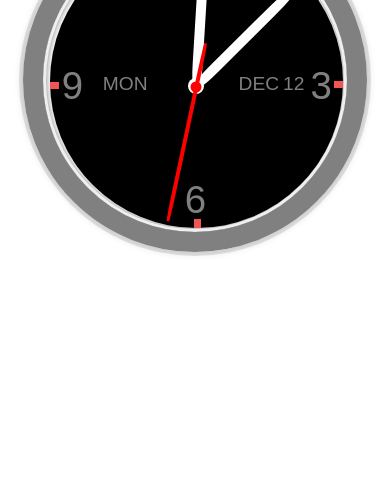
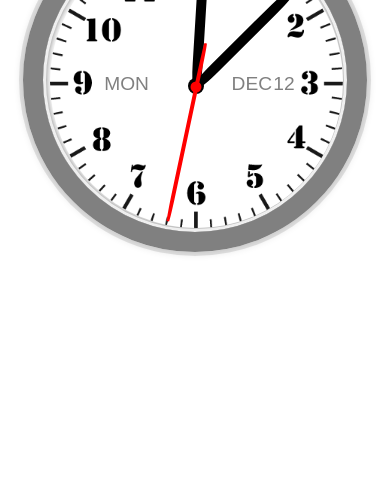
Before and after one commit to ananthmgk/02-css-and-js-clock, a plain HTML site: page index.html in a window 390 px wide. Shown: the part 342-844 px from the top of the page. Drawn offline with Linux system fonts and the light colour scheme.

Commit message:
added clock face image.

```diff
--- a/index.html
+++ b/index.html
@@ -1,17 +1,17 @@
 <!DOCTYPE html>
 <html lang="en">
   <head>
-    <meta charset="UTF-8">
-    <meta http-equiv="X-UA-Compatible" content="IE=edge">
-    <meta name="viewport" content="width=device-width, initial-scale=1.0">
+    <meta charset="UTF-8" />
+    <meta http-equiv="X-UA-Compatible" content="IE=edge" />
+    <meta name="viewport" content="width=device-width, initial-scale=1.0" />
     <title>css-and-js-clock</title>
-    <link rel="stylesheet" href="styles.css">
+    <link rel="stylesheet" href="styles.css" />
     <script src="main.js"></script>
   </head>
   <body>
     <div class="clock">
       <div class="clock-face">
-          <div class="num-cointainer">
+        <!-- <div class="num-cointainer">
             <div class="twelve-num">12</div>
             <div class="three-num">3</div>
             <div class="six-num">6</div>
@@ -20,7 +20,7 @@
             <div class="line-two"></div>
             <div class="line-three"></div>
             <div class="line-four"></div>
-          </div>
+          </div> -->
         <div class="hour-hand"></div>
         <div class="min-hand"></div>
         <div class="center-round-min"></div>
--- a/styles.css
+++ b/styles.css
@@ -16,11 +16,8 @@ body {
   margin: 50px auto;
   position: relative;
   padding: 2rem;
-    box-shadow:
-        0 0 0 4px rgba(0,0,0,0.1),
-        inset 0 0 0 3px #EFEFEF,
-        inset 0 0 10px black,
-        0 0 10px rgba(0,0,0,0.2);
+  box-shadow: 0 0 0 4px rgba(0, 0, 0, 0.1), inset 0 0 0 3px #efefef,
+    inset 0 0 10px black, 0 0 10px rgba(0, 0, 0, 0.2);
 }
 
 .clock-face {
@@ -28,15 +25,20 @@ body {
   width: 110%;
   height: 110%;
   border-radius: 50%;
-    background-color: black;
-    transform: translate(-25px,-25px);
+  background-image: url('sources/anolog\ clock\ face\ image2.jpg');
+  background-repeat: no-repeat;
+  background-attachment: fixed;
+  background-position-x: 50%;
+  background-position-y: 46%;
+  background-size: 657px 657px;
+  transform: translate(-25px, -25px);
 }
 
 .hour-hand {
   width: 37%;
   height: 15px;
   border-radius: 20%;
-    background: white;
+  background: black;
   position: absolute;
   top: 50%;
   right: 50%;
@@ -49,7 +51,7 @@ body {
   width: 45%;
   height: 15px;
   border-radius: 20%;
-    background: white;
+  background: black;
   position: absolute;
   top: 50%;
   right: 50%;
@@ -76,8 +78,8 @@ body {
   width: 1.5rem;
   height: 1.5rem;
   border-radius: 50%;
-    background-color: white;
-    transform: translate(252px,257px);
+  background-color: black;
+  transform: translate(252px, 257px);
 }
 
 .center-round-sec {
@@ -85,7 +87,7 @@ body {
   height: 1rem;
   border-radius: 50%;
   background-color: red;
-    transform: translate(256px,238px);
+  transform: translate(256px, 238px);
 }
 
 .date-container {
@@ -93,7 +95,7 @@ body {
   height: 8%;
   position: absolute;
   top: 47%;
-    right: 10%;
+  right: 12%;
   color: grey;
   font-family: sans-serif;
 }
@@ -121,7 +123,7 @@ body {
   right: 0%;
 }
 
-.num-cointainer {
+/* .num-cointainer {
   width: 100%;
   height: 100%;
   position: absolute;
@@ -196,14 +198,13 @@ body {
 }
 
 .line-four {
-    /* border: 1px solid red; */
   width: 3%;
   height: 2.4%;
   position: absolute;
   top: 50.2%;
   right: 97%;
   background-color: rgb(243, 84, 84);
-}
+} */
 
 @media (max-width: 430px) {
   .clock {
@@ -214,11 +215,8 @@ body {
     margin: 50px auto;
     position: relative;
     padding: 2rem;
-        box-shadow:
-            0 0 0 4px rgba(0,0,0,0.1),
-            inset 0 0 0 3px #EFEFEF,
-            inset 0 0 10px black,
-            0 0 10px rgba(0,0,0,0.2);
+    box-shadow: 0 0 0 4px rgba(0, 0, 0, 0.1), inset 0 0 0 3px #efefef,
+      inset 0 0 10px black, 0 0 10px rgba(0, 0, 0, 0.2);
   }
 
   .clock-face {
@@ -226,15 +224,21 @@ body {
     width: 122%;
     height: 122%;
     border-radius: 50%;
-        background-color: black;
-        transform: translate(-25px,-25px);
+    /* background-color: skyblue; */
+    background-image: url('sources/anolog\ clock\ face\ image2.jpg');
+    background-repeat: no-repeat;
+    background-attachment: fixed;
+    background-position-x: 50%;
+    background-position-y: 47%;
+    background-size: 361px 361px;
+    transform: translate(-25px, -25px);
   }
 
   .hour-hand {
     width: 37%;
     height: 10px;
     border-radius: 20%;
-        background: white;
+    background: black;
     position: absolute;
     top: 50%;
     right: 50%;
@@ -247,7 +251,7 @@ body {
     width: 45%;
     height: 10px;
     border-radius: 20%;
-        background: white;
+    background: black;
     position: absolute;
     top: 50%;
     right: 50%;
@@ -274,8 +278,8 @@ body {
     width: 1rem;
     height: 1rem;
     border-radius: 50%;
-        background-color: white;
-        transform: translate(138px,143px);
+    background-color: black;
+    transform: translate(138px, 143px);
   }
 
   .center-round-sec {
@@ -283,21 +287,21 @@ body {
     height: 0.7rem;
     border-radius: 50%;
     background-color: red;
-        transform: translate(140.5px,130.5px);
+    transform: translate(140.5px, 130.5px);
   }
 
   .date-container {
-        width: 80%;
+    width: 75%;
     height: 8%;
     position: absolute;
     top: 47%;
-        right: 10%;
+    right: 14%;
     color: grey;
     font-family: sans-serif;
     font-size: 60%;
   }
 
-    .num-cointainer {
+  /* .num-cointainer {
     width: 100%;
     height: 100%;
     position: absolute;
@@ -343,5 +347,5 @@ body {
     right: 83%;
     color: grey;
     font-size: 200%;
+  } */
 }
-}
```
Also changed, not shown: sources/anolog clock face image2.jpg (added). Lines whose indentation alone changed are shown as unchanged.
